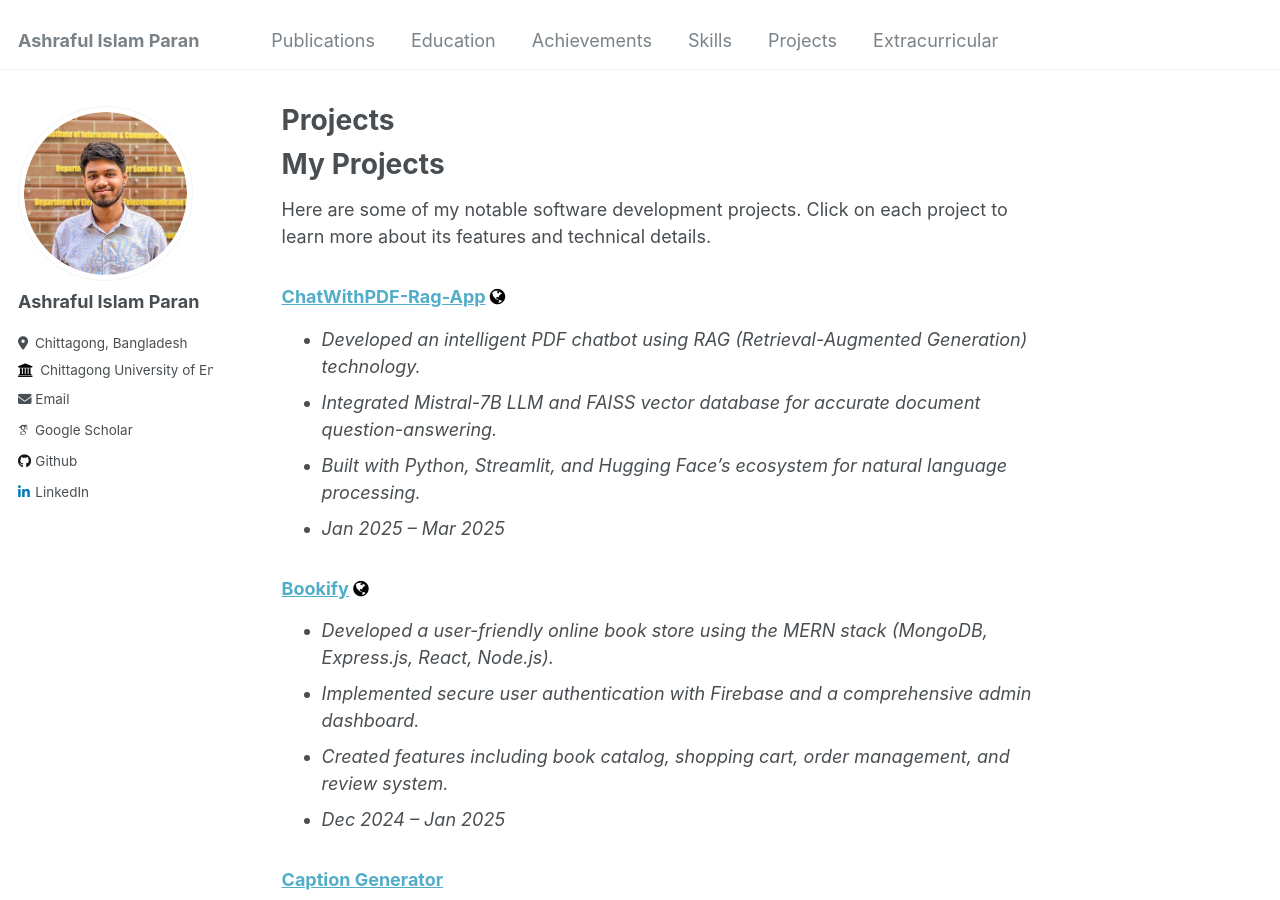
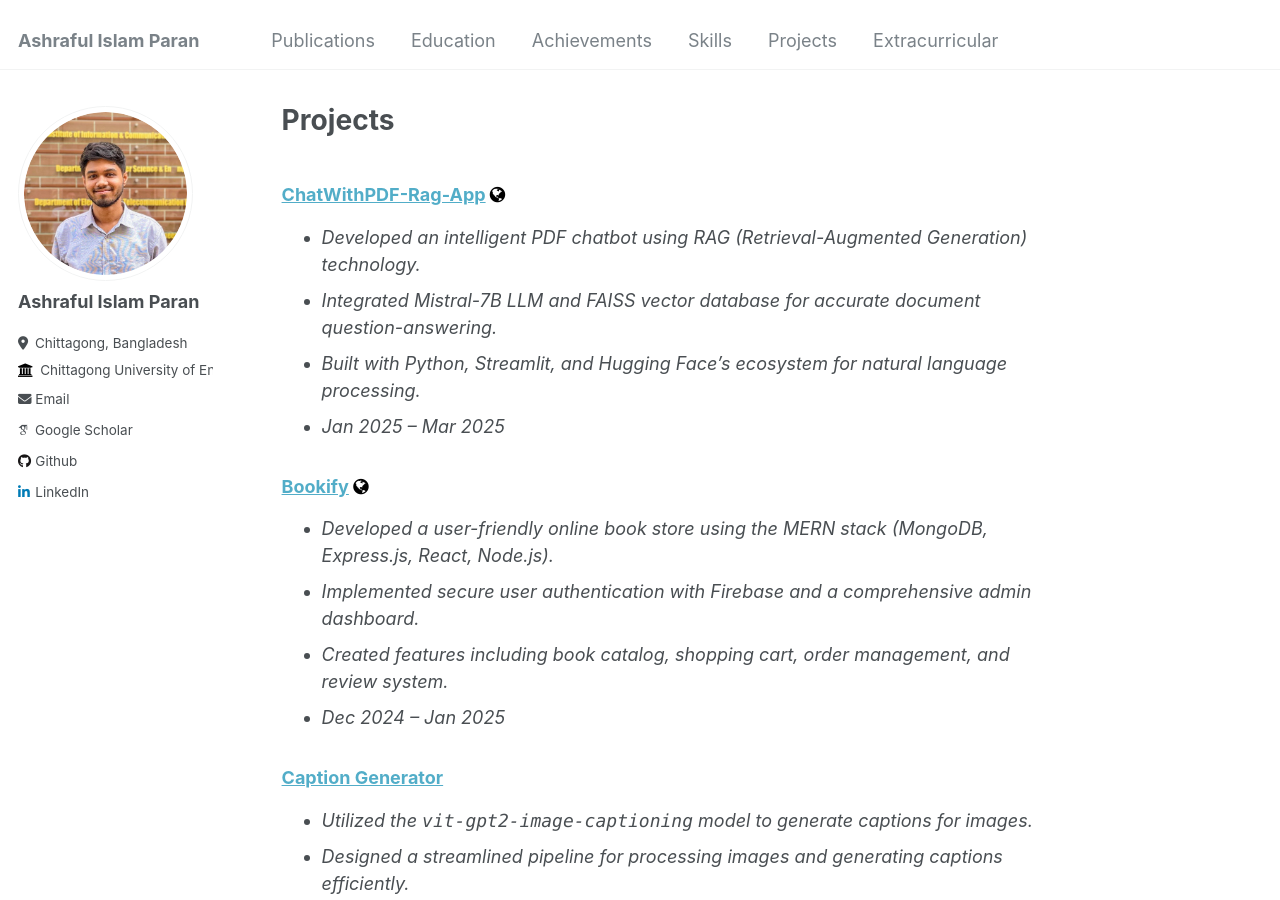
Before and after one commit to ashrafulparan2/ashrafulparan2.github.io, a Jekyll site: the page built from _pages/projects.md, in a window 1280 px wide and 900 px high. Built offline with Jekyll 4.4.1, drawn with Linux system fonts in a browser that asks for light colours; some web fonts are replaced.

Commit message:
remove project titles from My Projects, Bookify, and ChatWithPDF-Rag-App documentation for a cleaner presentation

```diff
--- a/_pages/projects.md
+++ b/_pages/projects.md
@@ -11,9 +11,6 @@ permalink: /projects/
 <link rel="stylesheet" href="https://cdnjs.cloudflare.com/ajax/libs/font-awesome/4.7.0/css/font-awesome.min.css">
 </head>
 
-# My Projects
-
-Here are some of my notable software development projects. Click on each project to learn more about its features and technical details.
 
 ### [ChatWithPDF-Rag-App](/projects/chatwithpdf-rag-app/) [<i class="fa fa-globe" style="color:black;"></i>](https://chatwithpdf-rag.streamlit.app)
 - *Developed an intelligent PDF chatbot using RAG (Retrieval-Augmented Generation) technology.*
```
Also changed, not shown: _pages/projects/bookify.md (+1 -1 lines), _pages/projects/chatwithpdf-rag-app.md (+0 -1 lines).
